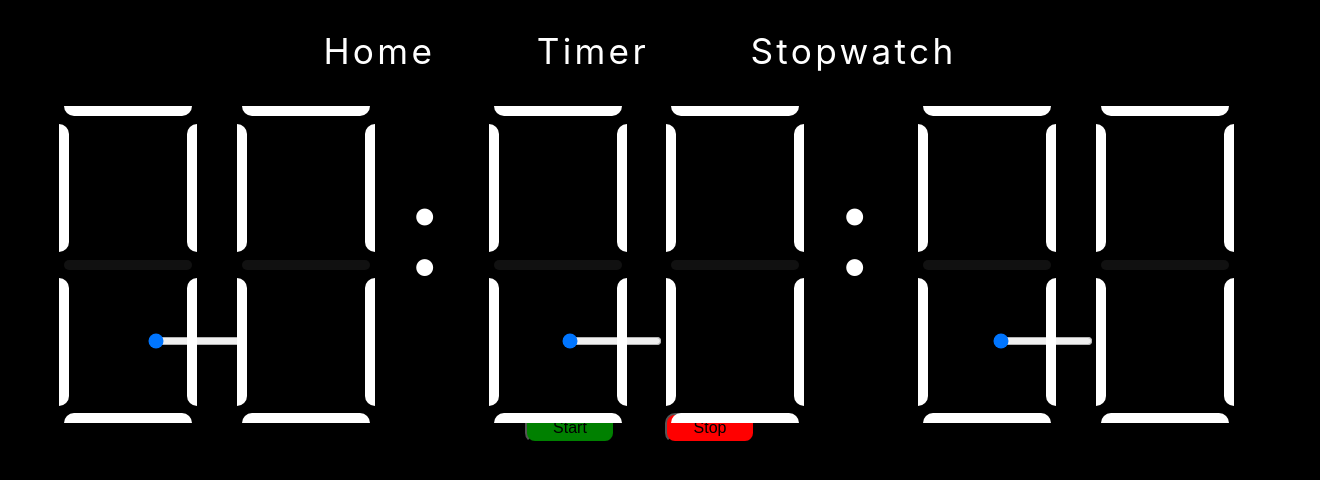
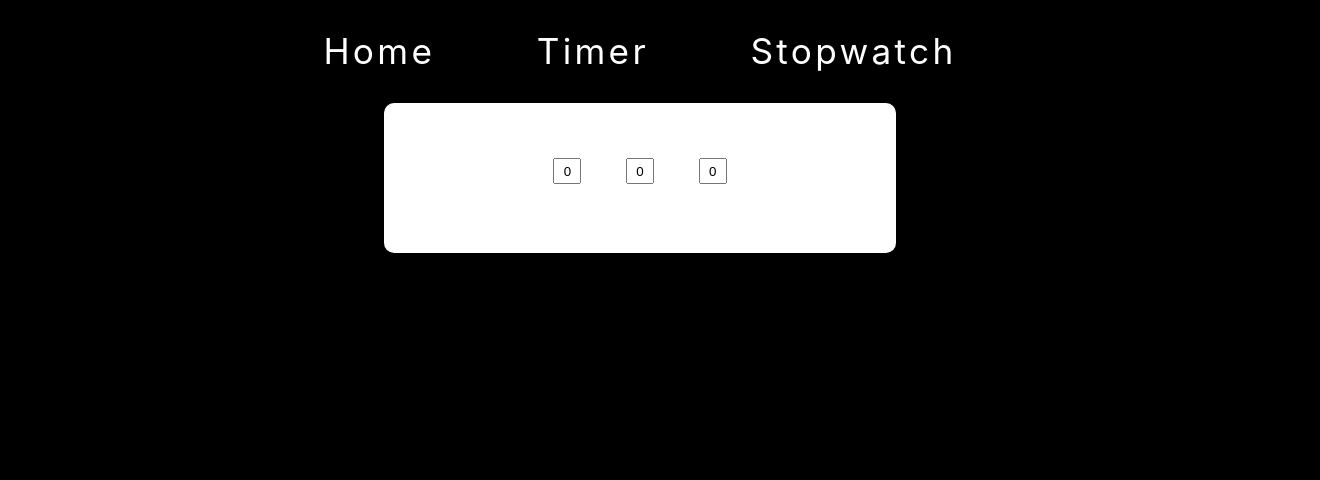
Before and after one commit to Muralivvrsn/digital-clock, a React (Create React App) app: page /timer in a window 1280 px wide. Shown: the top 480 px of the page, 1320 px wide, since content can reach past the window. Built offline with nearby package versions, Linux system fonts and the light colour scheme.

Commit message:
timer changed to input and home

```diff
--- a/src/App.css
+++ b/src/App.css
@@ -78,7 +78,7 @@ button {
   background-color: rgb(255, 255, 255);
 }
 .Black {
-  background-color: rgb(17, 17, 17);
+  background-color: rgb(0, 0, 0);
 }
 .Red{
   background-color: red;
@@ -207,3 +207,32 @@ a:hover{
     padding: 1px 5px;
   }
 }
+.classInput{
+  width: 40%;
+  height: 150px;
+  color: white;
+  padding: auto;
+  margin: auto;
+  top:150px;
+  left: 30%;
+  background-color: rgb(255, 255, 255);
+  border-radius: 10px;
+}
+.input{
+  width: fit-content;
+  height: fit-content;
+  padding: 20px;
+  margin: 15px auto auto auto;
+  backdrop-filter: blur(100px);
+}
+input::-webkit-outer-spin-button,
+input::-webkit-inner-spin-button {
+  -webkit-appearance: none;
+  margin: 0;
+}
+.input > input{
+  width: 20px;
+  height: 20px;
+  text-align: center;
+  margin: 20px;
+}
--- /dev/null
+++ b/src/components/Input.js
@@ -0,0 +1,17 @@
+import React from 'react'
+
+const Input = () => {
+  return (
+    <div className="classInput">
+        <div className='input'>
+            <input type="number" value={0} min='0' max={24}/>
+            :
+            <input type="number" value={0} min={0} max={59}/>
+            :
+            <input type="number" value={0} min={0} max={59}/>
+        </div>
+    </div>
+  )
+}
+
+export default Input
--- a/src/components/Stopwatch.js
+++ b/src/components/Stopwatch.js
@@ -6,10 +6,11 @@ const Stopwatch = () => {
     const [time, setTimer] = useState("00:00:00");
     const [started, setStarted] = useState(false);
     useEffect(()=>{
-      if(started)
-      setTimeout(()=>{
-        setTimer(setTime(time));
-      },1000);
+      if(started){
+        setTimeout(()=>{
+          setTimer(setTime(time));
+        },1000);
+      }
     },[time]);
     console.log(time)
   return (
--- a/src/components/Timer.js
+++ b/src/components/Timer.js
@@ -1,6 +1,7 @@
 import React, {  useEffect, useReducer, useState } from 'react'
 import { reducer, reduceTime } from './Function'
 import Home from './Home'
+import Input from './Input'
 const Timer = () => {
   const [time, ff] = useState('00:00:00');
   const [count, changeCount]= useState(0);
@@ -26,28 +27,8 @@ const Timer = () => {
   console.log(time)
   return (
     <div className='timer'>
-      <div className="Timings">
-      <Home clockTime = {time} displayColor = {color}/>
-      </div>
-      <div className="inputTimer">
-        <label htmlFor="hour">
+      <Input />
 
-        <input type="range" id='hour' min={0} max={23} value={state.hour} onChange={(e)=>{dispatch({type:'hour',event:e})}} />
-        <span>{parseInt(state.hour)} <span className='sp'> hours</span></span>
-        </label>
-        <label htmlFor="minute">
-        <input type="range" id='minute' min={0} max={59} value={state.minute} onChange={(e)=>{dispatch({type:'minute',event:e})}}/>
-        <span>{parseInt(state.minute)} <span className='sp'>minutes</span></span>
-        </label>
-        <label htmlFor="second">
-        <input type="range" id='second' min={0} max={59} value={state.second} onChange={(e)=>{dispatch({type:'second',event:e})}}/>
-        <span>{parseInt(state.second)} <span className='sp'>seconds</span></span>
-        </label>
-        </div>
-        <div className="buttons">
-            <button id='start-btn' onClick={()=>{update();dispatch({type:'isTrue',event:true})}}>Start</button>
-            <button id='stop-btn' onClick={()=>{dispatch({type:'isTrue',event:false})}}>Stop</button>
-        </div>
     </div>
   )
 }
```
Also changed, not shown: public/logo192.png (deleted), public/logo512.png (deleted).
